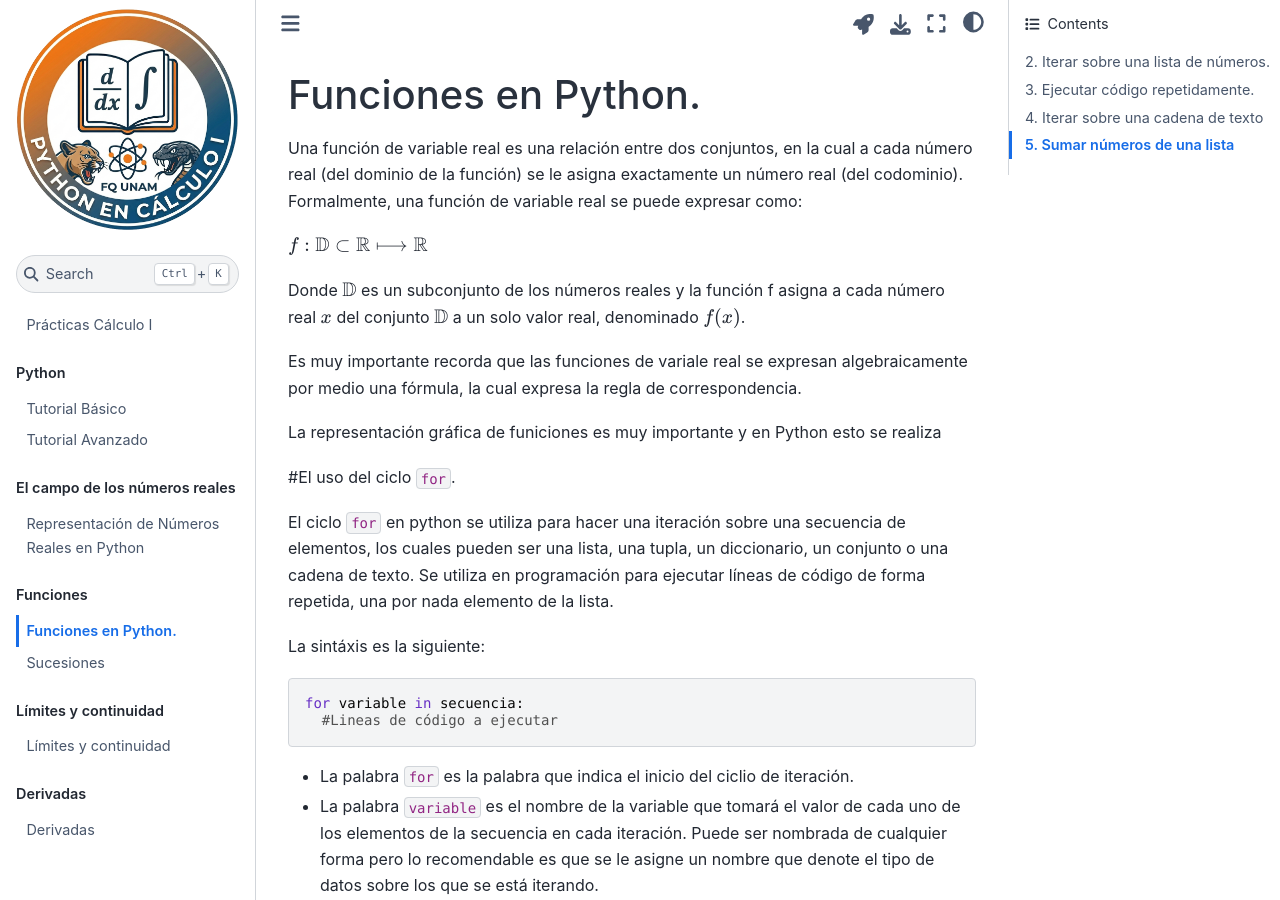
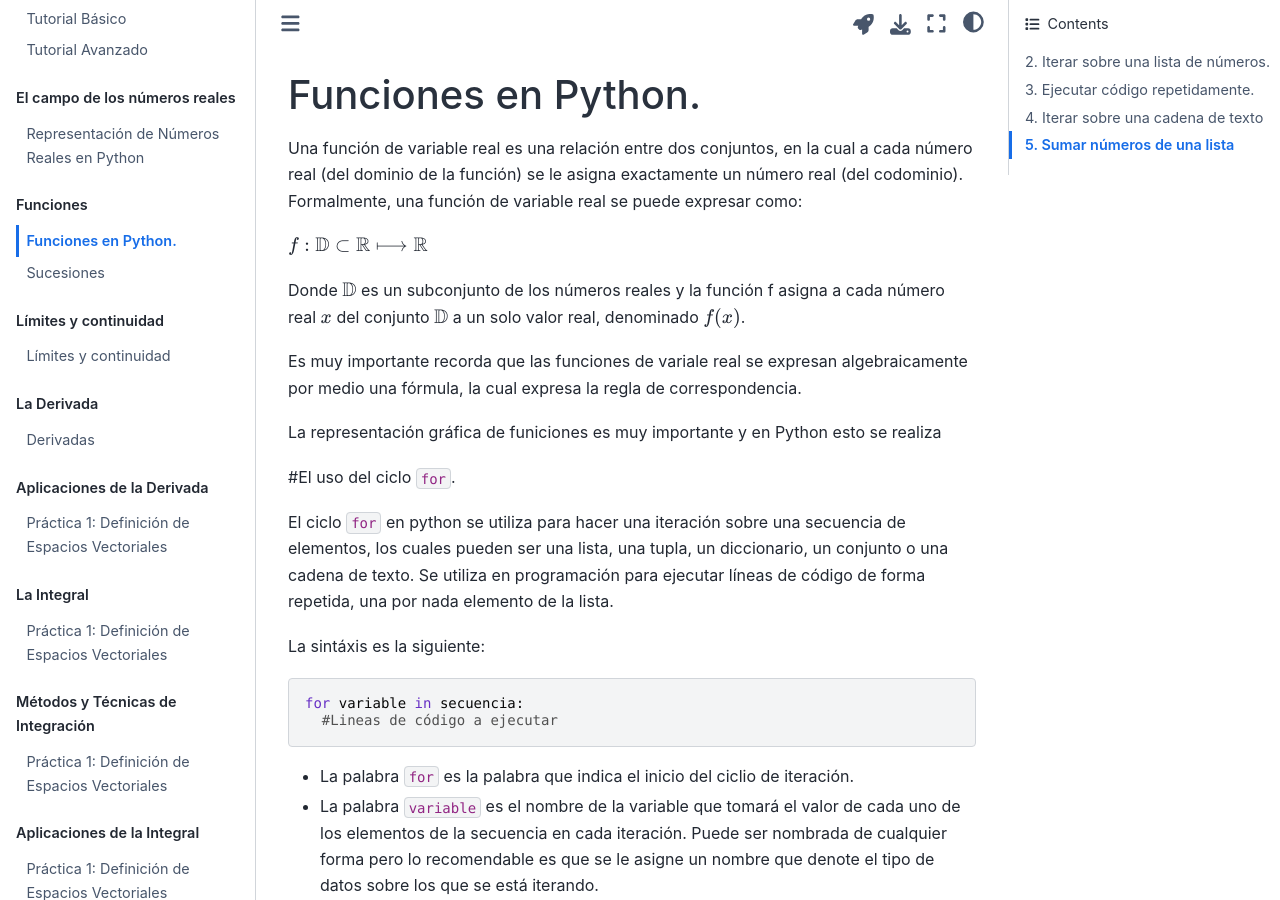
Before and after one commit to matquim/Practicas-Calculo-I, a Jupyter Book: the page built from practica2b.ipynb, in a window 1280 px wide and 900 px high. Built offline with Jupyter Book 1.0.4 settings and Sphinx 7.4.7 and the Sphinx Book theme 1.1.4, drawn with Linux system fonts in a browser that asks for light colours; pages that are not in the unit, such as notebooks, are missing from menus.

Commit message:
Se crean archivos para unidades faltantes

```diff
--- a/_toc.yml
+++ b/_toc.yml
@@ -22,6 +22,22 @@ parts:
     chapters:
       - file: practica_limites
 
-  - caption: Derivadas
+  - caption: La Derivada
     chapters:
       - file: practica_derivadas
+
+  - caption: Aplicaciones de la Derivada
+    chapters:
+      - file: u5p1
+
+  - caption: La Integral
+    chapters:
+      - file: u6p1
+
+  - caption: Métodos y Técnicas de Integración
+    chapters:
+      - file: u7p1
+
+  - caption: Aplicaciones de la Integral
+    chapters:
+      - file: u8p1
```
Also changed, not shown: u5p1.ipynb (added), u6p1.ipynb (added), u7p1.ipynb (added), u8p1.ipynb (added).
